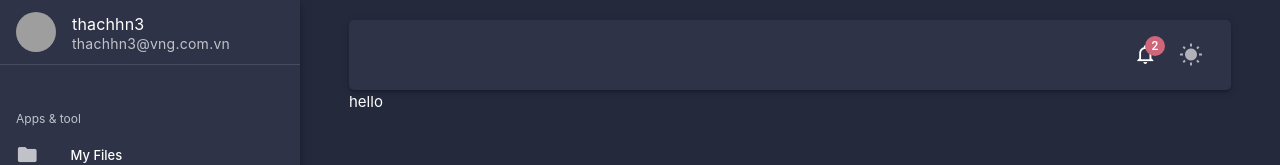
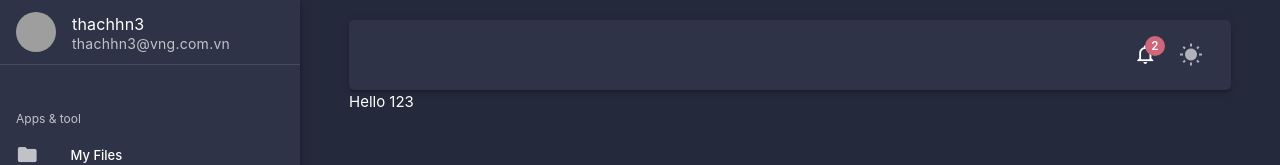
Before and after one commit to HuynhNgThach/farm-fe, a Vue app: page / in a window 1280 px wide. Shown: the top 165 px of the page. Built offline with nearby package versions, Linux system fonts and the light colour scheme; grey boxes are pictures that could not be loaded.

Commit message:
feat: add build file

```diff
--- a/src/views/HomeView.vue
+++ b/src/views/HomeView.vue
@@ -1,4 +1,4 @@
-<template>hello</template>
+<template>Hello 123</template>
 
 <script>
 import { mdiAccount } from "@mdi/js";
```
Also changed, not shown: 1 other file (tests, documents, lock files or other folders).
